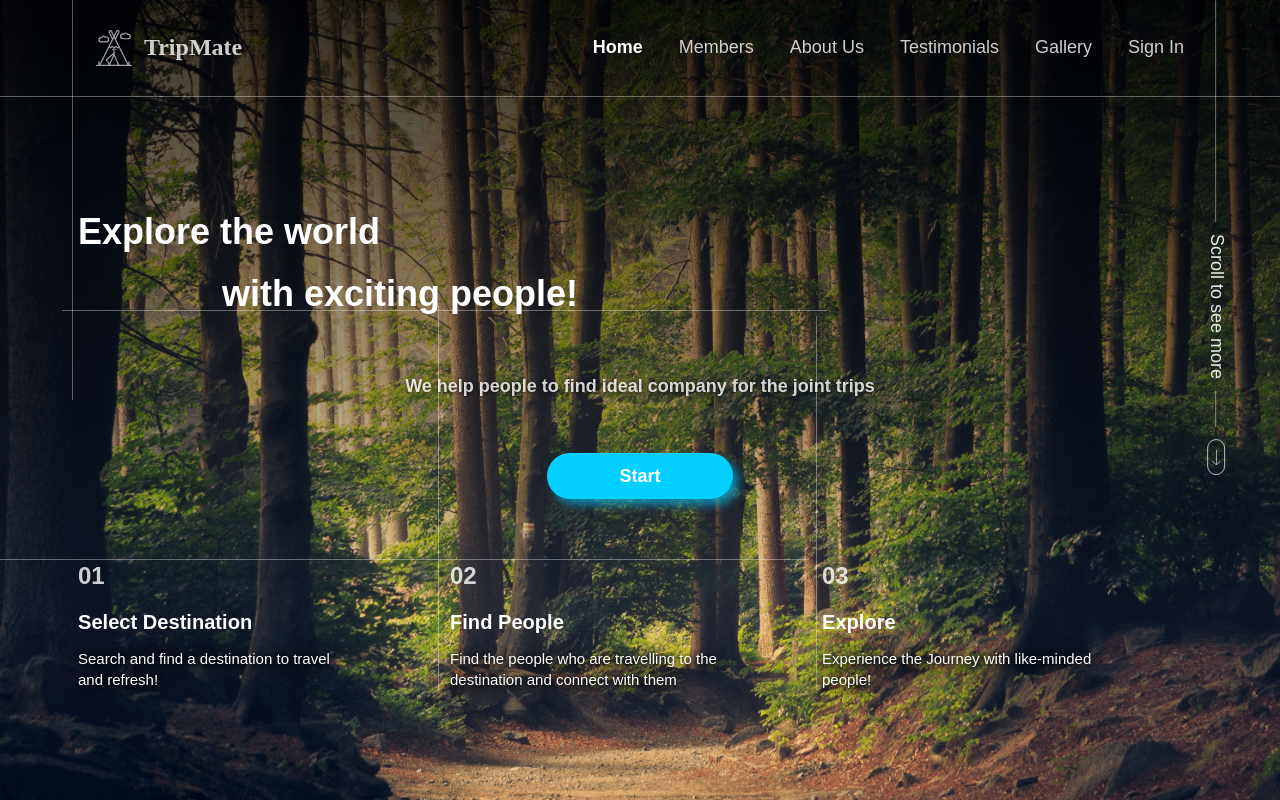
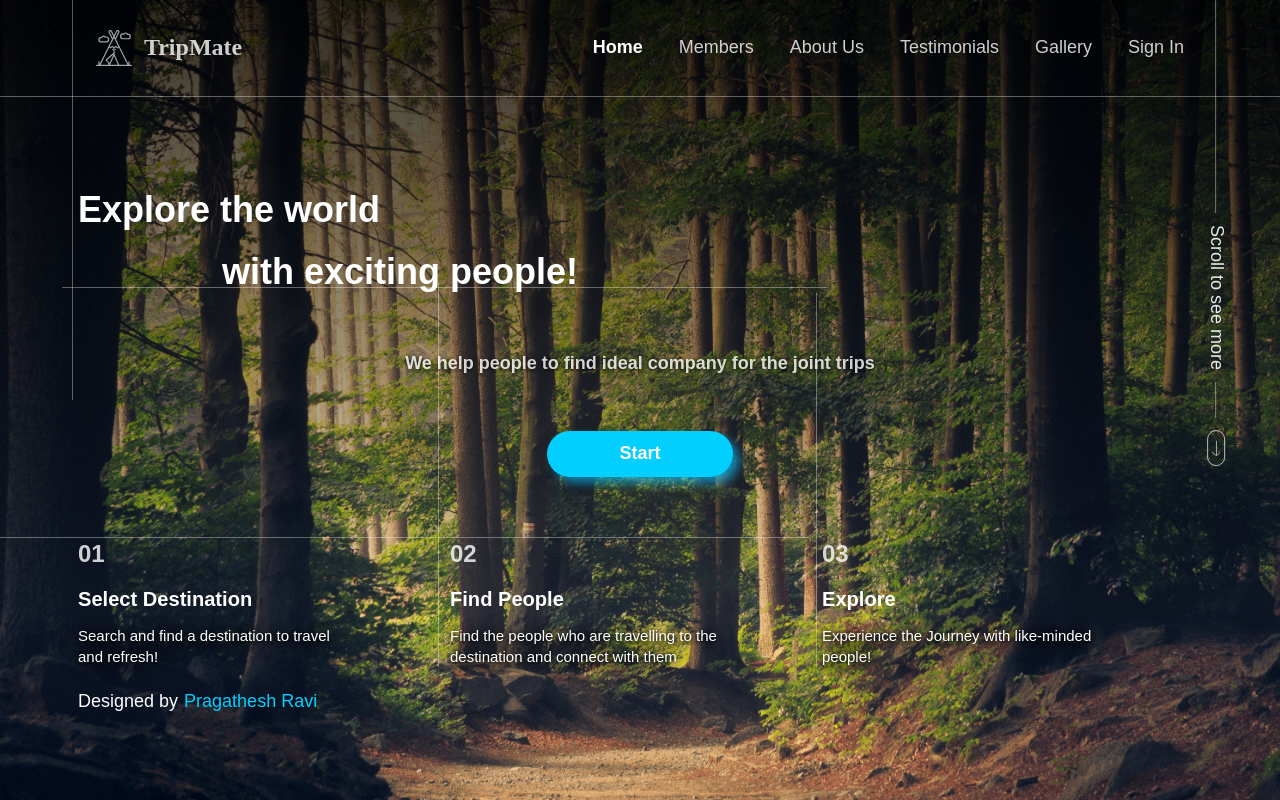
Before and after one commit to baqardo/Training-Responsive-Travelmates-Header, a React (Create React App) app: page / in a window 1280 px wide. Built offline with nearby package versions, Linux system fonts and the light colour scheme; a web font is replaced by a local one.

Commit message:
Credits and small fix

```diff
--- a/src/components/Header/Header.js
+++ b/src/components/Header/Header.js
@@ -45,6 +45,13 @@ const Header = props => (
         <img className="header__more-arrow" src={scrollIcon} alt="arrow  down" />
       </div>
     </div>
+
+    <div className="header__credits">
+      Designed by
+      <a className="header__credits-link" href="https://dribbble.com/Pragathesh">
+        Pragathesh Ravi
+      </a>
+    </div>
   </header>
 );
 
--- a/src/components/Header/Header.scss
+++ b/src/components/Header/Header.scss
@@ -297,3 +297,16 @@
     transform: rotate(-90deg);
   }
 }
+
+.header__credits {
+  margin-top: 2rem;
+
+  font-size: 1.5rem;
+  color: white;
+
+  &-link {
+    margin-left: 0.5rem;
+
+    color: #03cfff;
+  }
+}
--- a/src/index.scss
+++ b/src/index.scss
@@ -7,6 +7,8 @@
 }
 
 html {
+  overflow-x: hidden;
+
   font-size: 16px;
 
   @media screen and (min-width: 1601px) {
```
